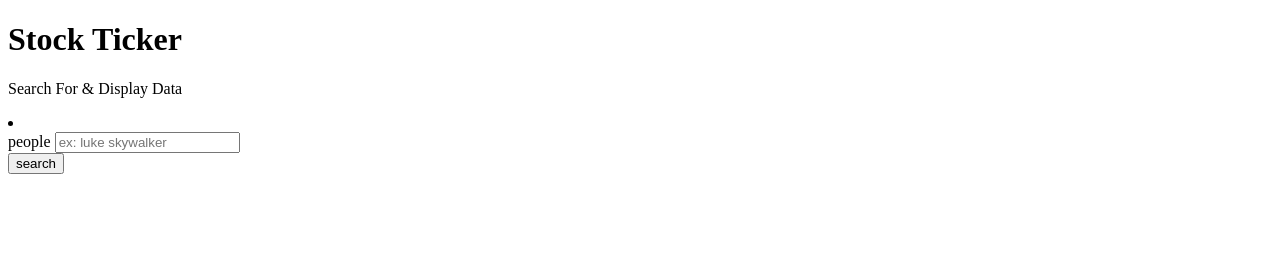
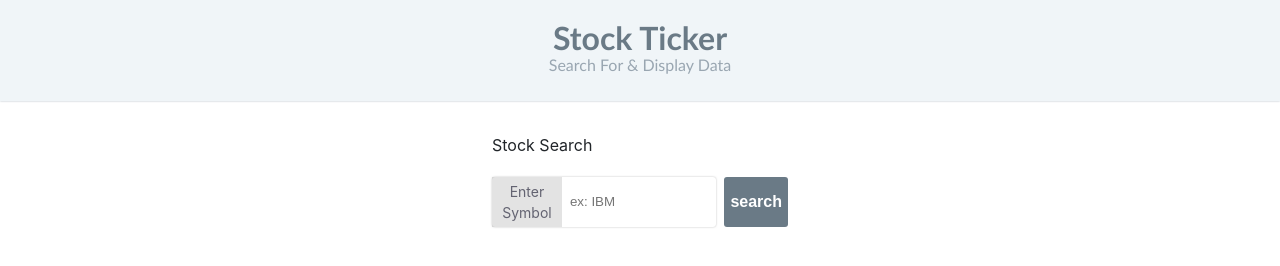
Before and after one commit to jillianatkins/dmit2008a01-assessment1, a website built with Parcel: page src/index.html in a window 1280 px wide. Built offline with nearby package versions, Linux system fonts and the light colour scheme.

Commit message:
Setup Basic HTML & CSS
Setup of basic HTML/CSS to enter/receive data

```diff
--- a/src/index.html
+++ b/src/index.html
@@ -17,9 +17,11 @@
 
     <main>
       <form id="search" class="search-api">
+        <ul class="categories">
+          <li class="category subheading"><h3>Stock Search</h3></li>
         <li class="category search-term">
-                <div class="control">  <label for="searchTerm">people</label>
-                    <input id="searchTerm" type="text" placeholder="ex: luke skywalker" required>
+              <div class="control">  <label for="searchTerm">Enter Symbol</label>
+                  <input id="searchTerm" type="text" placeholder="ex: IBM" required>
               </div>
 
               <button>search</button></div>
--- a/src/js/index.js
+++ b/src/js/index.js
@@ -0,0 +1 @@
+// API KEY: G2L4WF5QLHADE4S3
--- /dev/null
+++ b/src/scss/_app-header.scss
@@ -0,0 +1,67 @@
+.app-header{
+    padding: 1.5rem 0;
+    width:100%;
+    background-color:#e6eff499;
+    text-align: center;
+    box-shadow: 0 0 2px 0 #b1bbc3;
+    font-family: Verdana, Geneva, Tahoma, sans-serif;
+    font-family:'Gill Sans', 'Gill Sans MT', Calibri, 'Trebuchet MS', sans-serif;
+
+    h1{
+        font-size:2rem;
+        font-weight: 700;
+        color: #6a7a86;
+        line-height: calc(1rem + 1vmax);
+    }
+
+    p{
+        font-size:1rem;
+        color :#99a6b1;
+    }
+
+}
+
+.header-content{
+
+    margin: 0 auto;
+
+
+    h1{
+        grid-row: 1;
+        grid-column: 1/2;
+        align-self: end;
+        height: min-content;
+
+    }
+    p{
+        grid-row:2;
+
+    }
+    img{
+        grid-column: 2;
+        grid-row: 1/3;
+        justify-self: start;
+    }
+
+}
+
+
+@media(min-width:600px){
+    img{
+
+        width:80%;
+
+    }
+    h1{
+        font-size:calc(1.5rem + 4.8vmax);
+        font-weight: 700;
+        color: #4b48a6;
+        line-height: calc(1rem + 1vmax);
+
+
+    }
+    p{
+        font-size:calc(1rem + 2.5vmax);
+        color: #a8a5ef;
+    }
+}
--- /dev/null
+++ b/src/scss/_reboot.scss
@@ -0,0 +1,100 @@
+/*!
+ * Bootstrap Reboot v4.5.3 (https://getbootstrap.com/)
+ * Copyright 2011-2020 The Bootstrap Authors
+ * Copyright 2011-2020 Twitter, Inc.
+ * Licensed under MIT (https://github.com/twbs/bootstrap/blob/main/LICENSE)
+ * Forked from Normalize.css, licensed MIT (https://github.com/necolas/normalize.css/blob/master/LICENSE.md)
+ */
+*,
+*::before,
+*::after {
+  box-sizing: border-box;
+}
+
+html {
+  font-family: sans-serif;
+  line-height: 1.15;
+  -webkit-text-size-adjust: 100%;
+  -webkit-tap-highlight-color: rgba(0, 0, 0, 0);
+}
+/*! minireset.css v0.0.6 | MIT License | github.com/jgthms/minireset.css */
+html,
+body,
+p,
+ol,
+ul,
+li,
+dl,
+dt,
+dd,
+blockquote,
+figure,
+fieldset,
+legend,
+textarea,
+pre,
+iframe,
+hr,
+h1,
+h2,
+h3,
+h4,
+h5,
+h6 {
+  margin: 0;
+  padding: 0;
+}
+h1,
+h2,
+h3,
+h4,
+h5,
+h6 {
+  font-size: 100%;
+  font-weight: normal;
+}
+ul,ol,li {
+  list-style: none;
+}
+button,
+input,
+select,
+textarea {
+  margin: 0;
+}
+html {
+  box-sizing: border-box;
+}
+
+ img{
+   vertical-align: middle;
+ }
+video, img {
+  height: auto;
+  max-width: 100%;
+}
+iframe {
+  border: 0;
+}
+table {
+  border-collapse: collapse;
+  border-spacing: 0;
+}
+td,
+th {
+  padding: 0;
+}
+
+
+body {
+  margin: 0;
+  font-family: -apple-system, BlinkMacSystemFont, "Segoe UI", Roboto,
+    "Helvetica Neue", Arial, "Noto Sans", sans-serif, "Apple Color Emoji",
+    "Segoe UI Emoji", "Segoe UI Symbol", "Noto Color Emoji";
+  font-size: 1rem;
+  font-weight: 400;
+  line-height: 1.5;
+  color: #212529;
+  text-align: left;
+  background-color: #fff;
+}
--- /dev/null
+++ b/src/scss/_results.scss
@@ -0,0 +1,40 @@
+.person {
+  width: 400px;
+  margin: 0.75rem auto;
+  box-shadow: 0 0 2px 0  #6a79869b;
+  padding: 1rem;
+  color:#6a7986;
+  h3 {
+    font-size: 1rem;
+    font-weight: 500;
+  }
+ ul{
+     display:flex;
+     font-size:13px;
+     justify-content: space-between;
+
+ }
+ span{
+     font-weight: 500;
+     color:#6a7986;
+ }
+  li {
+    font-weight: 200;
+    margin-right:0.5rem;
+
+
+  }
+}
+
+.error{
+  width: 320px;
+  margin: 0 auto;
+  box-shadow: 0 0 2px 0  #6a79869b;
+  padding: 2rem;
+  text-align: center;
+  color:#6a7986;
+  h3 {
+    font-size: 1.3rem;
+    font-weight: 500;
+  }
+}
--- /dev/null
+++ b/src/scss/_search.scss
@@ -0,0 +1,111 @@
+.search-api{
+    margin: 2rem 0 1.5rem;
+}
+.categories{
+    font-size: 14px;
+    display:grid;
+    grid-template-columns: repeat(3, 80px);
+    grid-template-rows: auto;
+    justify-content: center;
+    grid-column-gap:1.75rem;
+
+
+   label{
+    color:rgb(99, 99, 113);
+    width:6rem;
+    text-align: center;
+   }
+   input{
+    outline-color: #0575ff;
+   }
+
+    li{
+        display:flex;
+        justify-content: space-between;
+        align-items: center;
+    }
+
+}
+
+
+.category.subheading{
+    grid-column: 1/-1;
+    font-size: 1rem;
+    margin-bottom: 0.25rem;
+    font-size: 1rem;
+}
+
+ .category.search-term{
+     margin-top:1rem;
+     grid-gap:0.5rem;
+    grid-column: 1/ -1;
+
+    justify-content: flex-start;
+    align-items: stretch;
+    div{
+     display:flex;
+     justify-content: flex-start;
+     border-radius: 3px;
+     box-shadow: 0 0 2px 0 rgba(128, 128, 128, 0.552);
+     width:100%;
+    }
+
+    label{
+        background:rgba(128, 128, 128, 0.224);
+        padding: 0.25rem 0.5rem;
+    }
+    input, button{
+        border:none;
+        background-color: transparent;
+
+    }
+    input[type=text]{
+        width:100%;
+        padding-left:0.5rem;
+    }
+    button{
+
+        border-radius: 3px;
+        background-color:#6a7a86;
+
+        color:white;
+        font-size:1rem;
+        font-weight: 600;
+    }
+}
+
+
+
+
+
+// .search{
+//     width:70%;
+//     max-width: 300px;
+//     margin: 0 auto;
+//     text-align: left;
+//     label{
+//         display: block;
+//         font-size:1rem;
+//     }
+//     input, button{
+//         width: 100%;
+//         border:none;
+//         border-radius: 3px;
+//         padding: 0.25rem 0.5rem;
+//         font-size:1rem;
+//     }
+//     input{
+//         box-shadow: 0 0 3px 0 rgb(42, 40, 62);
+//     }
+//     button{
+//         width:28%;
+//         box-shadow: 0 0 3px 0 #6763cd;
+//         background-color: #6763cd;
+//         color:#ffffff;
+//     }
+// }
+
+// .search-breeds{
+//     display:flex;
+//     gap:0.5rem;
+// }
--- /dev/null
+++ b/src/scss/styles.scss
@@ -0,0 +1,4 @@
+@import 'reboot';
+@import 'app-header';
+@import 'search';
+@import 'results';
```
Also changed, not shown: src/css/styles.css, src/js/views/results-view.js (added), 1 other file. Lines whose indentation alone changed are shown as unchanged.
